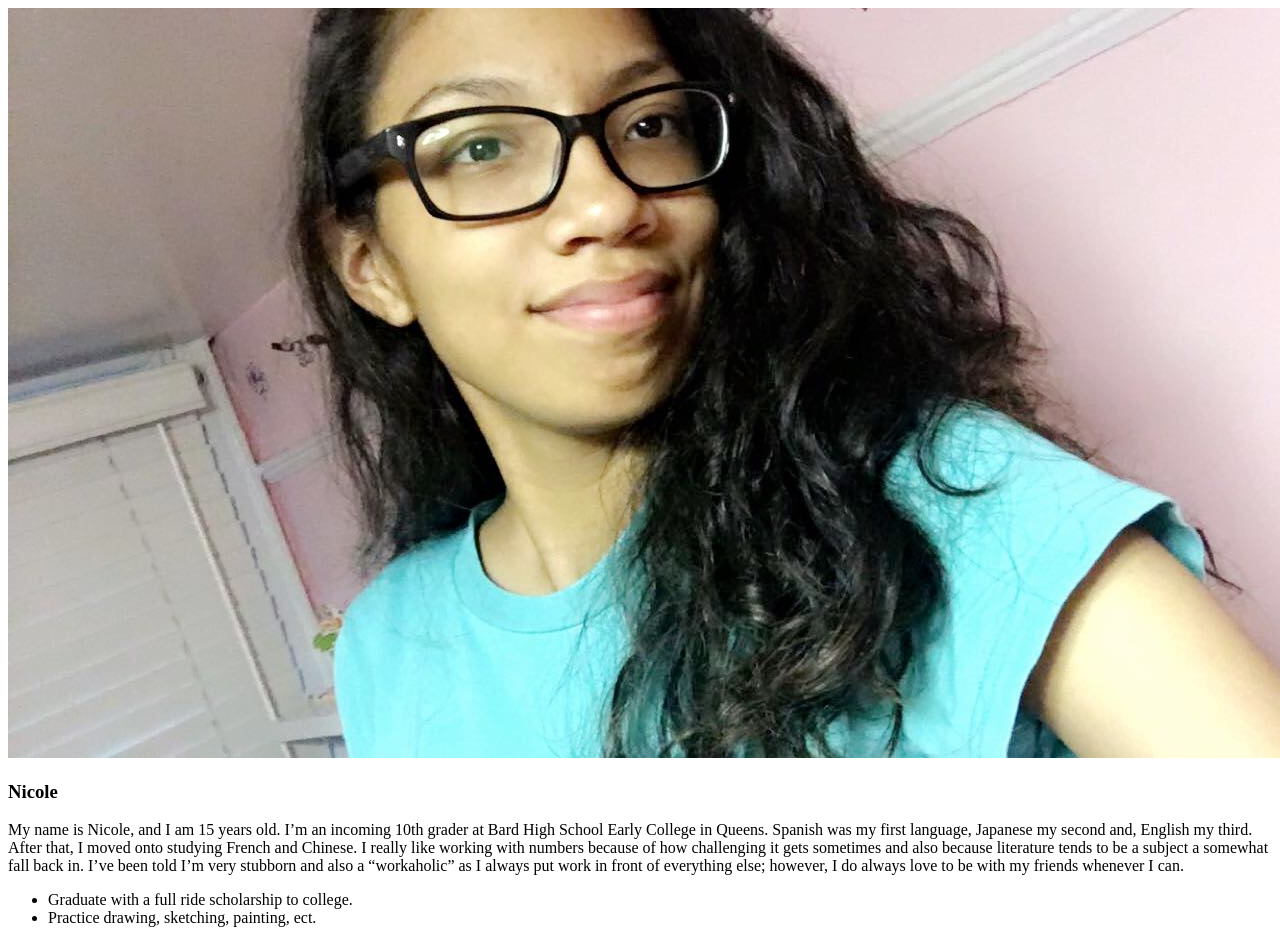
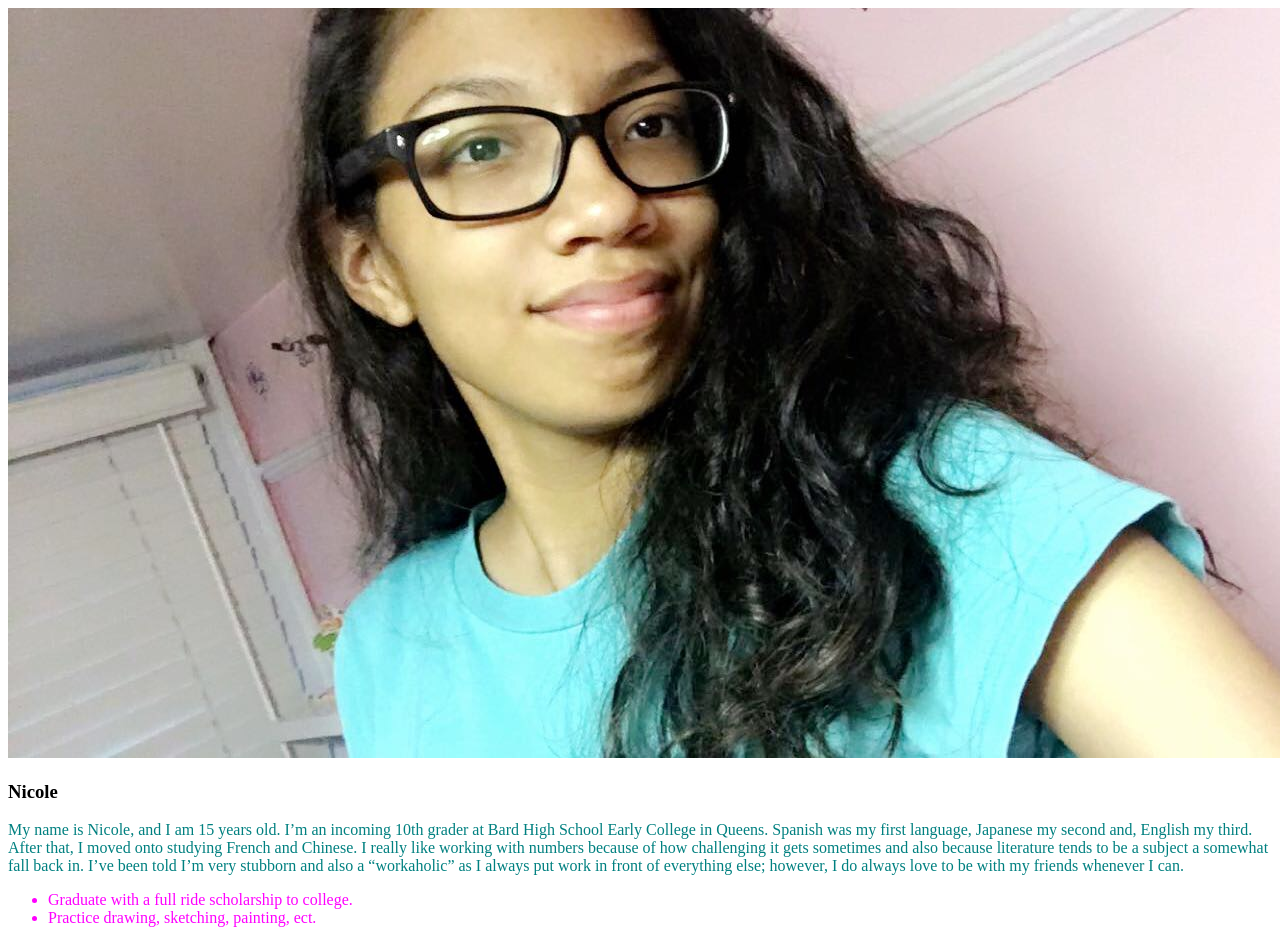
Before and after one commit to nicoleca28/My-Portfolio, a plain HTML site: page index.html in a window 1280 px wide. Shown: the top 943 px of the page. Drawn offline with Linux system fonts and the light colour scheme.

Commit message:
add style

```diff
--- a/Assets/CSS/style.css
+++ b/Assets/CSS/style.css
@@ -0,0 +1,6 @@
+.content{
+	color:teal;
+}
+.goals{
+	color:magenta;
+}
--- a/index.html
+++ b/index.html
@@ -4,13 +4,20 @@
 	<meta charset="utf-8">
 	<meta http-equiv="X-UA-Compatible" content="IE=edge">
 	<title></title>
-	<link rel="stylesheet" href="">
+	<link rel="stylesheet" href="./Assets/CSS/style.css">
 </head>
 <body>
 	<div>
 		<img src="./Assets/Images/nicole.jpeg" alt="">
+	</div>
+
 		<h3>Nicole</h3>
+
+	<div class="content">
 		<p>My name is Nicole, and I am 15 years old. I’m an incoming 10th grader at Bard High School Early College in Queens. Spanish was my first language, Japanese my second and, English my third. After that, I moved onto studying French and Chinese. I really like working with numbers because of how challenging it gets sometimes and also because literature tends to be a subject a somewhat fall back in. I’ve been told I’m very stubborn and also a “workaholic” as I always put work in front of everything else; however, I do always love to be with my friends whenever I can.</p>
+	</div>
+
+	<div class="goals">
 		<ul>
 			<li>Graduate with a full ride scholarship to college.</li>
 			<li>Practice drawing, sketching, painting, ect.</li>
```
